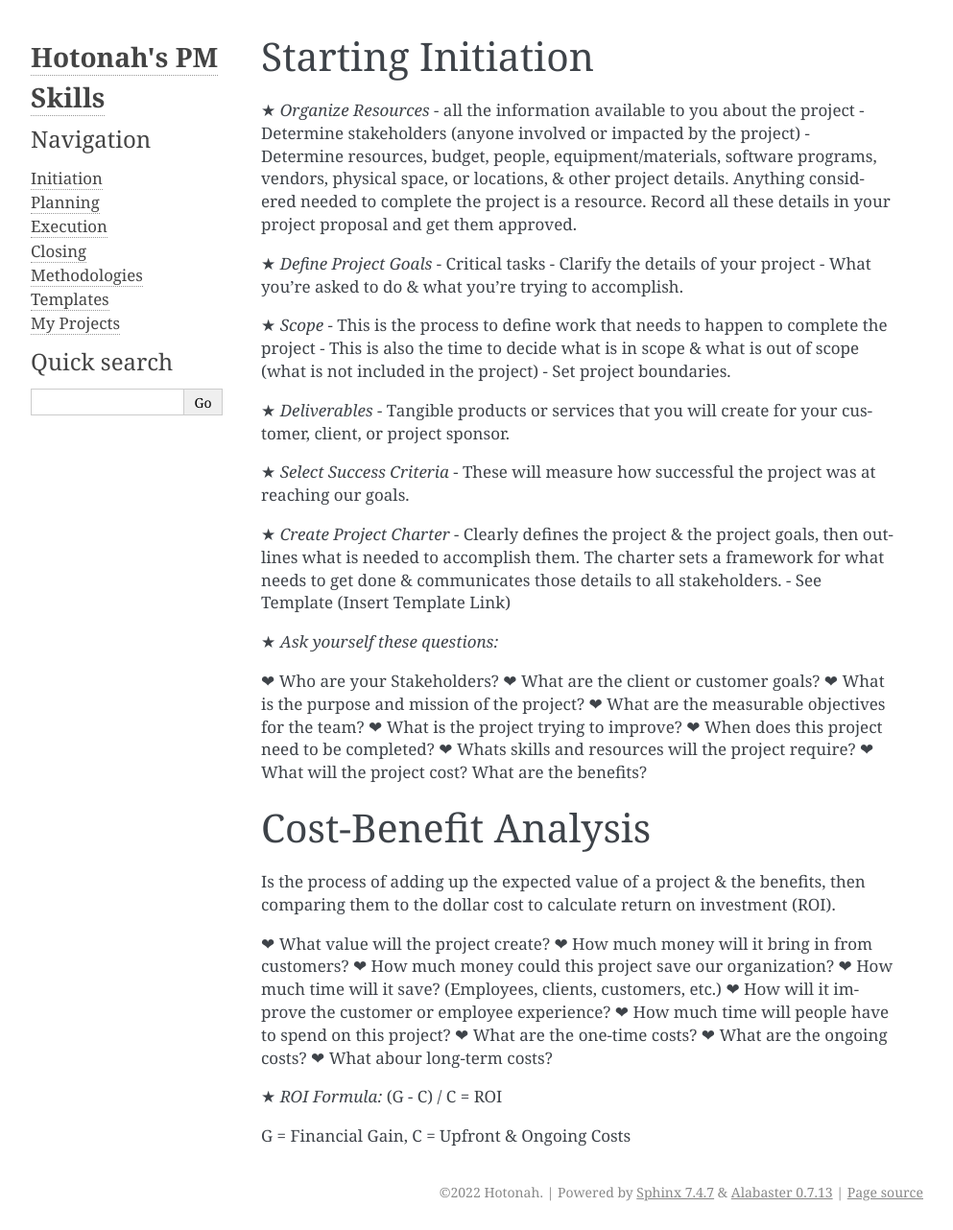
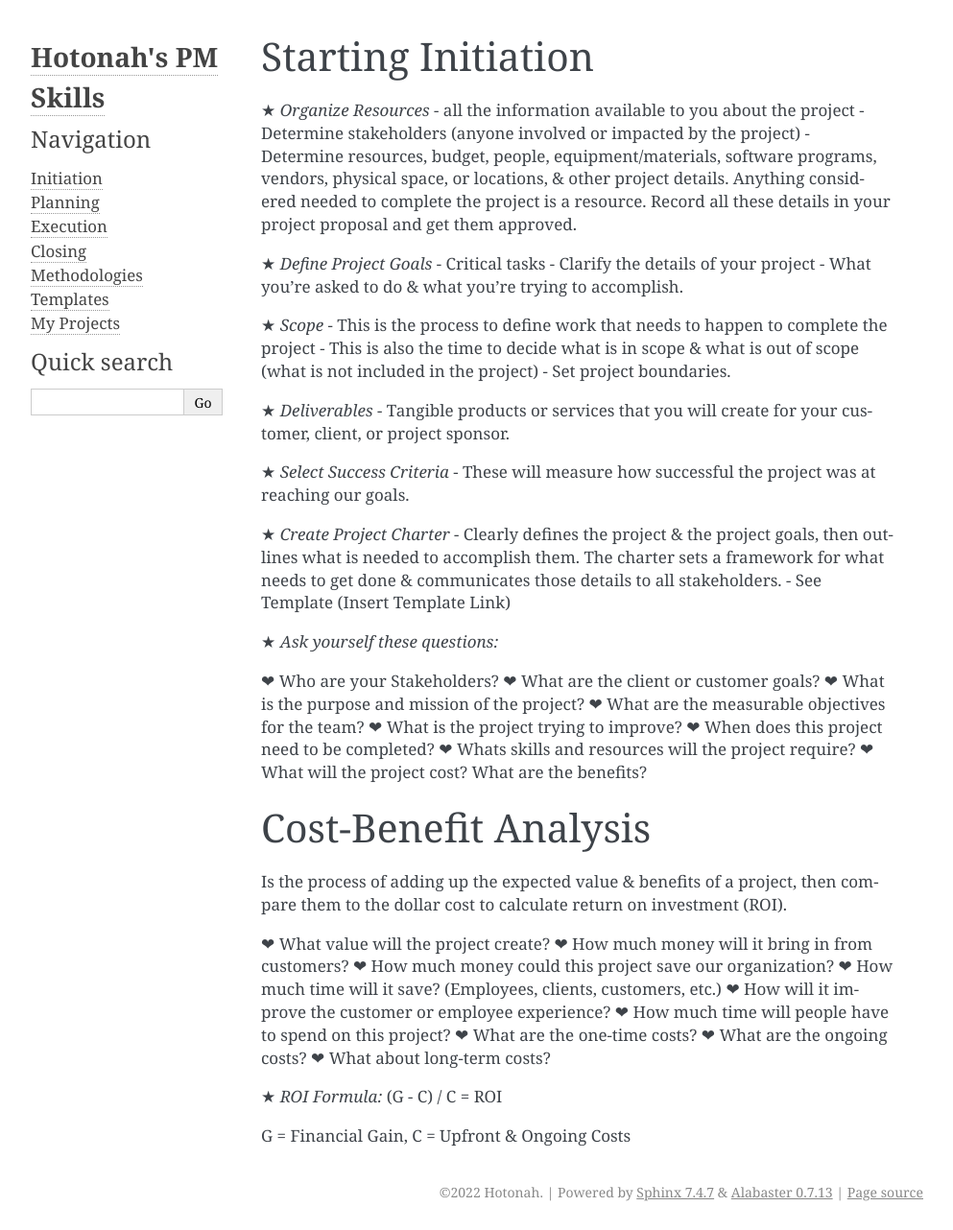
Before and after one commit to Hotonah/hotonah.github.io, a Sphinx documentation site: the page built from source/initiation.txt, in a window 1280 px wide and 1282 px high. Shown: the whole window at 96% size, without its empty margins (148-1141 px from the left). Built offline with Sphinx 7.4.7, drawn with Linux system fonts in a browser that asks for light colours.

Commit message:
Update initiation.txt

```diff
--- a/source/initiation.txt
+++ b/source/initiation.txt
@@ -25,7 +25,7 @@ Starting Initiation
 
 Cost-Benefit Analysis
 =======================
-Is the process of adding up the expected value of a project & the benefits, then comparing them to the dollar cost to calculate return on investment (ROI).
+Is the process of adding up the expected value & benefits of a project, then compare them to the dollar cost to calculate return on investment (ROI).
 
 ❤ What value will the project create?
 ❤ How much money will it bring in from customers?
@@ -35,7 +35,7 @@ Is the process of adding up the expected value of a project & the benefits, then
 ❤ How much time will people have to spend on this project?
 ❤ What are the one-time costs?
 ❤ What are the ongoing costs?
-❤ What abour long-term costs?
+❤ What about long-term costs?
 
 ★ `ROI Formula:`
 (G - C) / C = ROI
```
